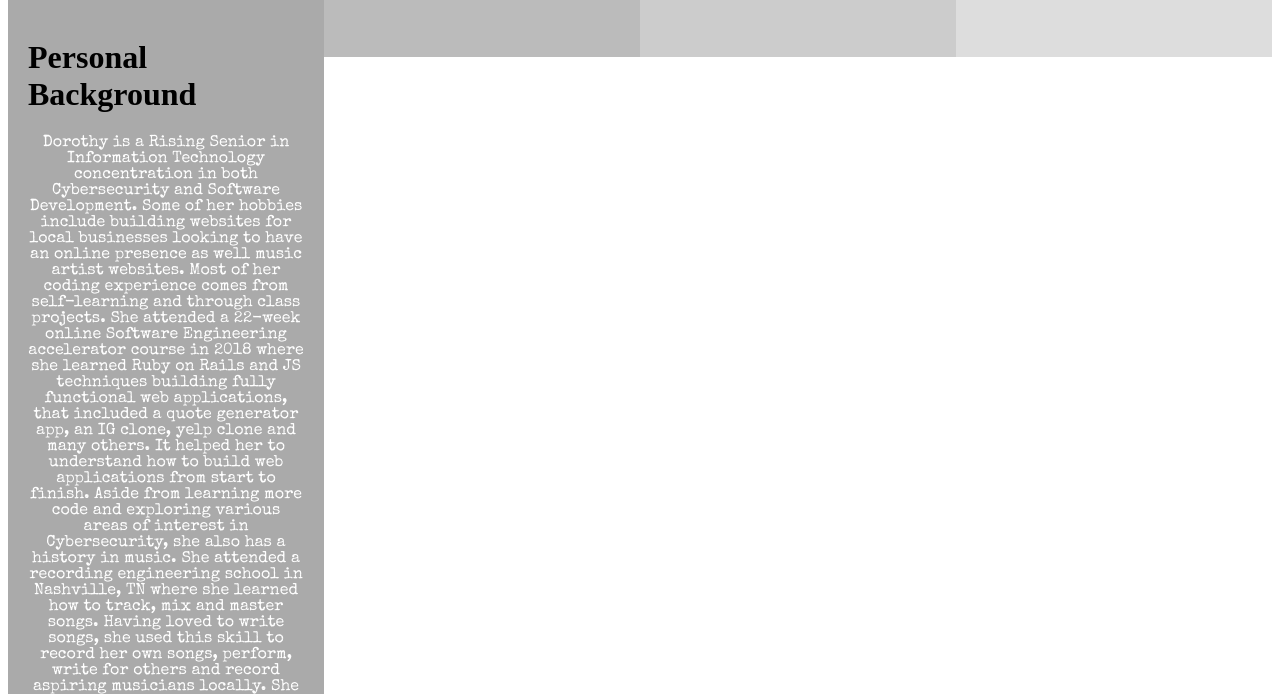
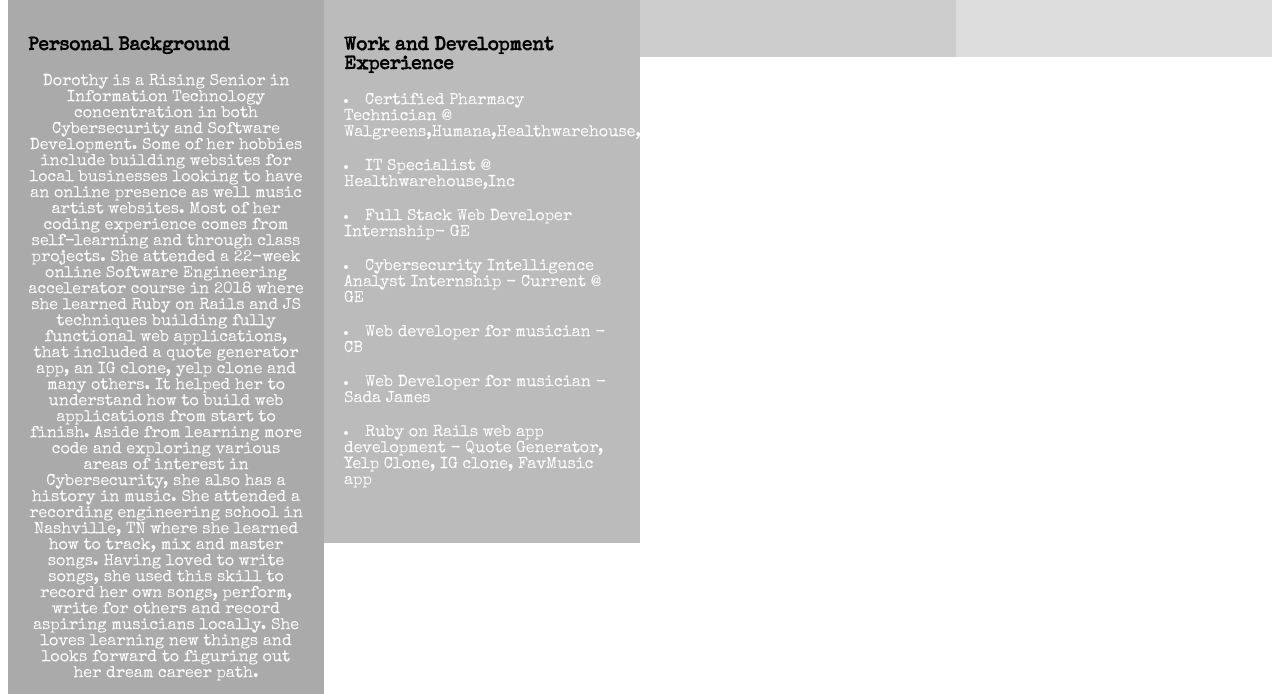
Before and after one commit to dorothyeves/IT3049-19US-Portfolio, a plain HTML site: page index.html in a window 1280 px wide. Shown: the part 1450-2144 px from the top of the page. Drawn offline with nearby package versions, Linux system fonts and the light colour scheme.

Commit message:
work and development experience

```diff
--- a/index.html
+++ b/index.html
@@ -15,7 +15,7 @@
 
 <div class="row">
   <div class="column" style="background-color:#aaa;">
-  <h1>Personal Background</h1>
+  <h3>Personal Background</h3>
   <p>
     Dorothy is a Rising Senior in Information Technology concentration in both Cybersecurity and Software Development.
     Some of her hobbies include building websites for local businesses looking to have an online presence as well music artist websites.
@@ -33,8 +33,25 @@
 <div class="parallax"></div>
 
   <div class="column" style="background-color:#bbb;">
-  <h3></h3>
-  <p></p>
+  <h3>Work and Development Experience</h3>
+  <p>
+    <li>Certified Pharmacy Technician @ Walgreens,Humana,Healthwarehouse,Inc</li>
+    &nbsp;
+    <li>IT Specialist @ Healthwarehouse,Inc</li>
+    &nbsp;
+    <li>Full Stack Web Developer Internship- GE</li>
+    &nbsp;
+    <li>Cybersecurity Intelligence Analyst Internship - Current @ GE</li>
+    &nbsp;
+    <li>Web developer for musician - CB</li>
+    &nbsp;
+    <li>Web Developer for musician - Sada James</li>
+    &nbsp;
+    <li>Ruby on Rails web app development - Quote Generator, Yelp Clone, IG clone, FavMusic app</li>
+    &nbsp;
+
+
+  </p>
   </div>
   <div class="column" style="background-color:#ccc;">
   <h3></h3>
--- a/style.css
+++ b/style.css
@@ -17,6 +17,11 @@ p{
     font-family: 'Special Elite', cursive;
     color: white;
     text-align: center;
+}
+
+li{
+    font-family: 'Special Elite', cursive;
+    color: white;
 }
 
 h3{
```
